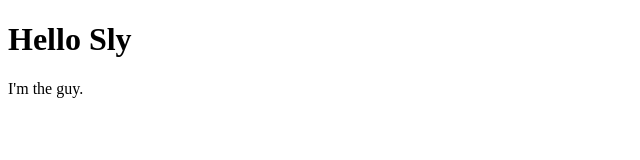
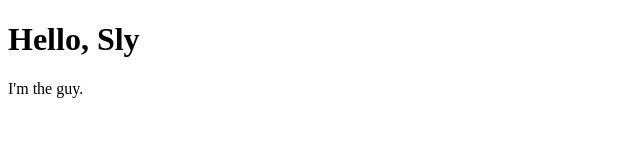
Before and after one commit to stalonesyl/Website, a plain HTML site: page index.html in a window 1280 px wide. Shown: the full height of the page, 0-640 px from the left. Drawn offline with Linux system fonts and the light colour scheme.

Commit message:
place comma

```diff
--- a/index.html
+++ b/index.html
@@ -4,7 +4,7 @@
     <title>I've Been Fly</title>
   </head>
   <body>
-    <h1>Hello Sly</h1>
+    <h1>Hello, Sly</h1>
     <p>I'm the guy.</p>
   </body>
 </html>
```
